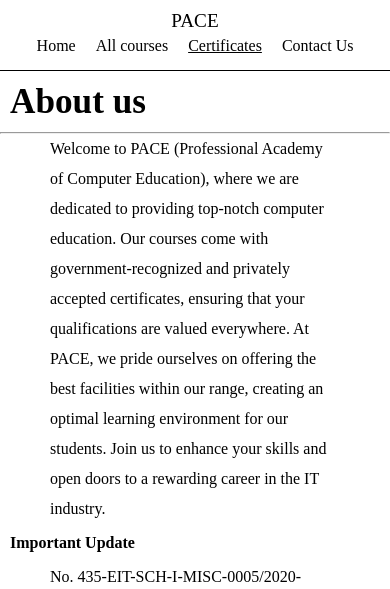
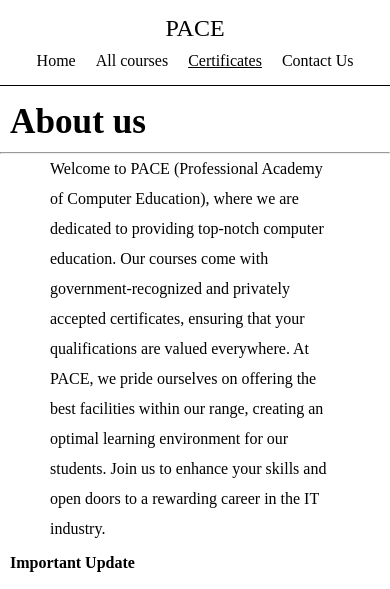
Before and after one commit to s-santosh-mishra/pace, a plain HTML site: page certificate.html in a window 390 px wide. Shown: the top 589 px of the page. Drawn offline with Linux system fonts and the light colour scheme.

Commit message:
Update media.css part 2

```diff
--- a/media.css
+++ b/media.css
@@ -26,6 +26,7 @@
 
     }
 
+
     .top {
         display: flex;
         flex-direction: column;
@@ -37,6 +38,7 @@
     .head-link {
         display: flex;
     }
+
     .header a {
         padding-inline: 10px;
     }
@@ -54,6 +56,8 @@
         display: flex;
         align-items: center;
         column-gap: 10px;
+        padding-block: 5px;
+        font-size: 20px;
     }
 
 
@@ -96,7 +100,12 @@
     .active {
         position: relative;
         top: 0;
+        text-decoration: underline;
         color: blueviolet;
     }
 
+    .abt-us {
+        padding-top: 20px;
+    }
+
 }
```
